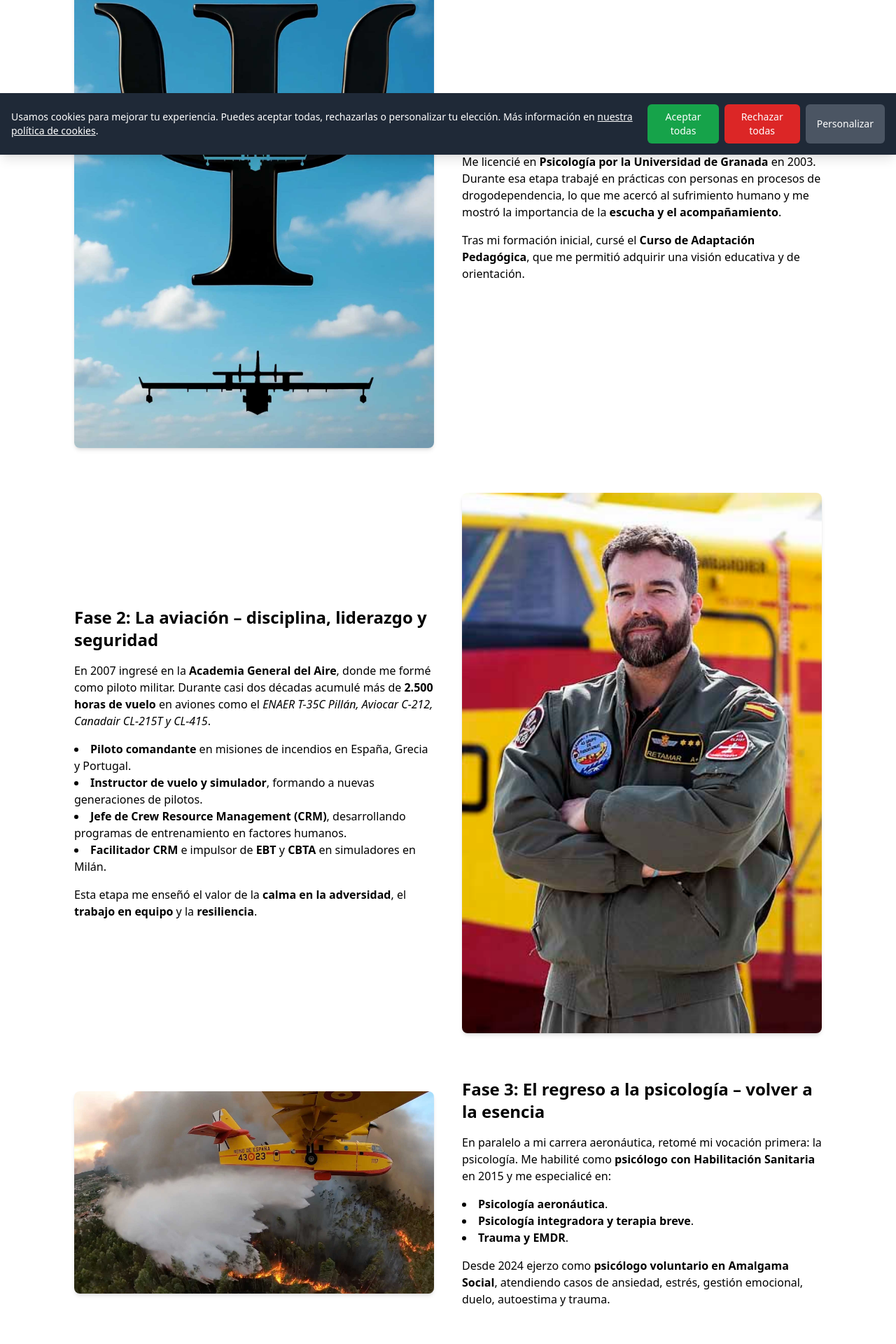
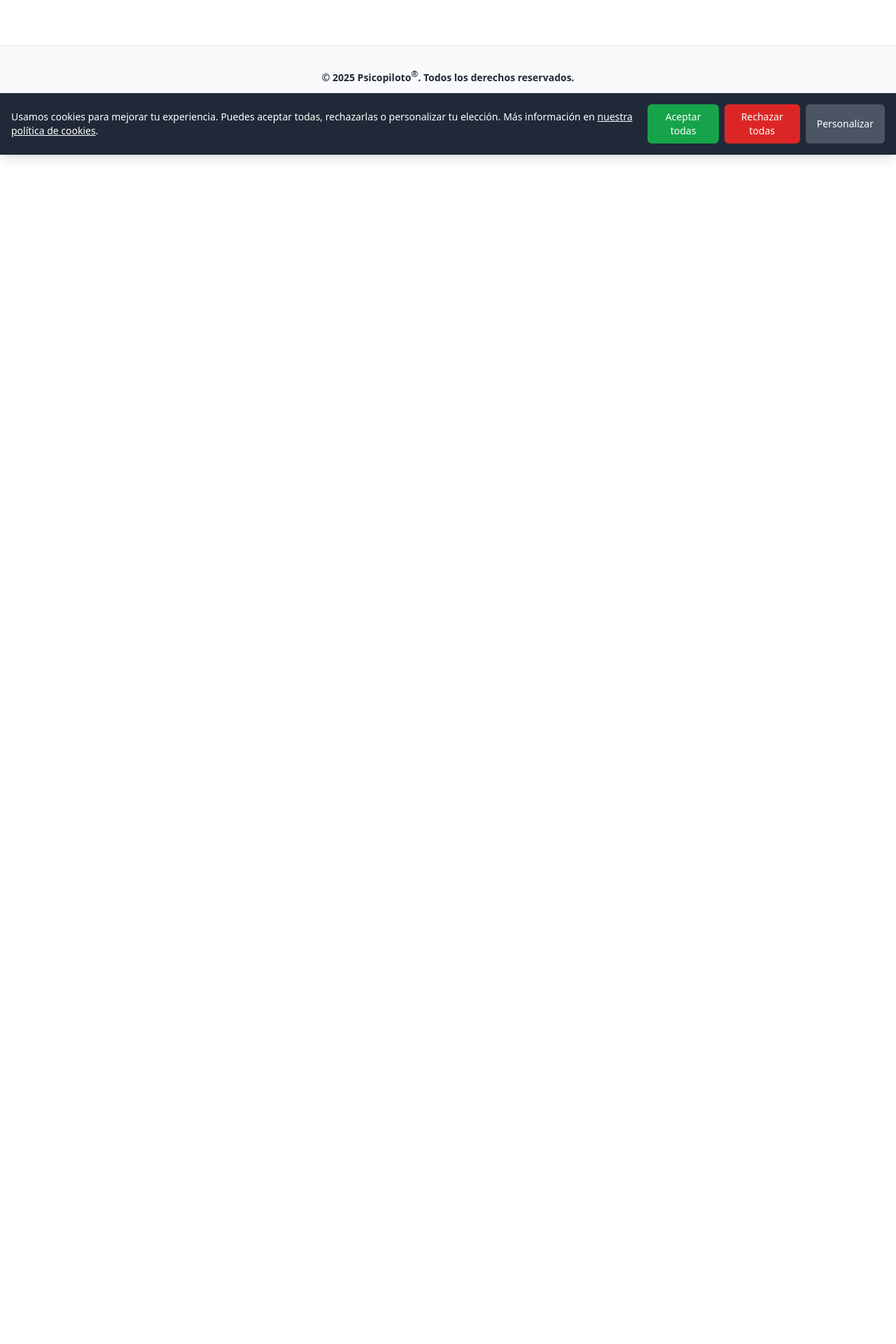
Before and after one commit to psicopiloto/psicopilotopage1, a Next.js app: page /sobre-mi in a window 1280 px wide. Shown: the part 579-2499 px from the top of the page at 70% size. After the commit the page ends 800 px from the top, so only its background shows below. Built offline with nearby package versions, Linux system fonts and the light colour scheme.

Commit message:
Update sobre-mi.js

```diff
--- a/pages/sobre-mi.js
+++ b/pages/sobre-mi.js
@@ -2,10 +2,39 @@ import Nav from "../components/Nav";
 import Footer from "../components/Footer";
 import Image from "next/image";
 import Link from "next/link";
+import { NextSeo } from "next-seo";
 
 export default function SobreMi() {
   return (
     <div className="min-h-screen flex flex-col">
+      <NextSeo
+        title="Sobre mí | Psicopiloto"
+        description="Soy psicólogo con habilitación sanitaria y piloto militar. En Psicopiloto uno la aviación y la psicología para ayudarte a manejar la ansiedad, el estrés, el trauma y recuperar tu confianza."
+        canonical="https://www.psicopiloto.com/sobre-mi"
+        openGraph={{
+          url: "https://www.psicopiloto.com/sobre-mi",
+          title: "Sobre mí | Psicopiloto",
+          description:
+            "Conoce mi trayectoria como psicólogo y piloto militar. Descubre cómo combino aviación y psicología para ofrecerte un enfoque único en ansiedad, autoestima, trauma y terapia.",
+          images: [
+            {
+              url: "https://www.psicopiloto.com/og-sobre-mi.jpg", // ⚡ pon aquí tu imagen OG real
+              width: 1200,
+              height: 630,
+              alt: "Sobre mí - Psicopiloto",
+            },
+          ],
+          siteName: "Psicopiloto",
+        }}
+        additionalMetaTags={[
+          {
+            name: "keywords",
+            content:
+              "psicólogo Granada, psicólogo online, ansiedad, autoestima, trauma, terapia EMDR, psicología aeronáutica, piloto militar",
+          },
+        ]}
+      />
+
       <Nav />
       <main className="flex-grow pt-20 pb-16">
         <div className="container mx-auto px-4 max-w-5xl">
@@ -21,12 +50,13 @@ export default function SobreMi() {
                   Mi nombre es <strong>[Tu Nombre]</strong> y soy{" "}
                   <strong>psicólogo con Habilitación Sanitaria</strong> y{" "}
                   <strong>piloto militar</strong>. El proyecto{" "}
-                  <strong>Psicopiloto</strong> nace de la unión de mis dos pasiones:
-                  la <strong>aviación</strong> y la <strong>psicología</strong>.
+                  <strong>Psicopiloto</strong> nace de la unión de mis dos
+                  pasiones: la <strong>aviación</strong> y la{" "}
+                  <strong>psicología</strong>.
                 </p>
                 <p className="mt-4">
-                  A lo largo de mi vida he aprendido que tanto en el aire como en tierra,
-                  la clave para afrontar las turbulencias está en la{" "}
+                  A lo largo de mi vida he aprendido que tanto en el aire como
+                  en tierra, la clave para afrontar las turbulencias está en la{" "}
                   <strong>preparación mental</strong>, la{" "}
                   <strong>gestión de las emociones</strong> y la{" "}
                   <strong>toma de decisiones bajo presión</strong>.
@@ -42,148 +72,8 @@ export default function SobreMi() {
             </div>
           </section>
 
-          {/* Fase 1 */}
-          <section className="mb-16">
-            <div className="grid md:grid-cols-2 gap-10 items-center">
-              <Image
-                src="/sobre2.jpg"
-                alt="Vocación por la psicología"
-                width={600}
-                height={400}
-                className="rounded-lg shadow-md order-2 md:order-1"
-              />
-              <div className="order-1 md:order-2">
-                <h2 className="text-2xl font-semibold mb-4">
-                  Fase 1: El inicio – vocación por la psicología
-                </h2>
-                <p>
-                  Me licencié en <strong>Psicología por la Universidad de Granada</strong> en 2003.
-                  Durante esa etapa trabajé en prácticas con personas en procesos de drogodependencia,
-                  lo que me acercó al sufrimiento humano y me mostró la importancia de la{" "}
-                  <strong>escucha y el acompañamiento</strong>.
-                </p>
-                <p className="mt-4">
-                  Tras mi formación inicial, cursé el{" "}
-                  <strong>Curso de Adaptación Pedagógica</strong>, que me permitió adquirir una visión educativa y de orientación.
-                </p>
-              </div>
-            </div>
-          </section>
-
-          {/* Fase 2 */}
-          <section className="mb-16">
-            <div className="grid md:grid-cols-2 gap-10 items-center">
-              <div>
-                <h2 className="text-2xl font-semibold mb-4">
-                  Fase 2: La aviación – disciplina, liderazgo y seguridad
-                </h2>
-                <p>
-                  En 2007 ingresé en la <strong>Academia General del Aire</strong>, donde me formé como piloto militar.
-                  Durante casi dos décadas acumulé más de <strong>2.500 horas de vuelo</strong> en aviones como el{" "}
-                  <em>ENAER T-35C Pillán, Aviocar C-212, Canadair CL-215T y CL-415</em>.
-                </p>
-                <ul className="list-disc list-inside mt-4">
-                  <li><strong>Piloto comandante</strong> en misiones de incendios en España, Grecia y Portugal.</li>
-                  <li><strong>Instructor de vuelo y simulador</strong>, formando a nuevas generaciones de pilotos.</li>
-                  <li><strong>Jefe de Crew Resource Management (CRM)</strong>, desarrollando programas de entrenamiento en factores humanos.</li>
-                  <li><strong>Facilitador CRM</strong> e impulsor de <strong>EBT</strong> y <strong>CBTA</strong> en simuladores en Milán.</li>
-                </ul>
-                <p className="mt-4">
-                  Esta etapa me enseñó el valor de la <strong>calma en la adversidad</strong>,
-                  el <strong>trabajo en equipo</strong> y la <strong>resiliencia</strong>.
-                </p>
-              </div>
-              <Image
-                src="/sobre3.jpg"
-                alt="Psicología y aviación unidas"
-                width={600}
-                height={400}
-                className="rounded-lg shadow-md"
-              />
-            </div>
-          </section>
-
-          {/* Fase 3 */}
-          <section className="mb-16">
-            <div className="grid md:grid-cols-2 gap-10 items-center">
-              <Image
-                src="/sobre1.jpg"
-                alt="Psicólogo con habilitación sanitaria"
-                width={600}
-                height={400}
-                className="rounded-lg shadow-md order-2 md:order-1"
-              />
-              <div className="order-1 md:order-2">
-                <h2 className="text-2xl font-semibold mb-4">
-                  Fase 3: El regreso a la psicología – volver a la esencia
-                </h2>
-                <p>
-                  En paralelo a mi carrera aeronáutica, retomé mi vocación primera: la psicología.
-                  Me habilité como <strong>psicólogo con Habilitación Sanitaria</strong> en 2015 y me especialicé en:
-                </p>
-                <ul className="list-disc list-inside mt-4">
-                  <li><strong>Psicología aeronáutica</strong>.</li>
-                  <li><strong>Psicología integradora y terapia breve</strong>.</li>
-                  <li><strong>Trauma y EMDR</strong>.</li>
-                </ul>
-                <p className="mt-4">
-                  Desde 2024 ejerzo como <strong>psicólogo voluntario en Amalgama Social</strong>, atendiendo casos de ansiedad,
-                  estrés, gestión emocional, duelo, autoestima y trauma.
-                </p>
-              </div>
-            </div>
-          </section>
-
-          {/* Fase 4 */}
-          <section className="mb-16">
-            <div className="grid md:grid-cols-2 gap-10 items-center">
-              <div>
-                <h2 className="text-2xl font-semibold mb-4">
-                  Fase 4: El voluntariado – la parte más humana
-                </h2>
-                <p>
-                  El voluntariado ha sido siempre un pilar en mi vida. En mi juventud colaboré con{" "}
-                  <strong>Solidarios para el Desarrollo</strong>, trabajando con personas mayores en fases iniciales de demencia.
-                </p>
-                <p className="mt-4">
-                  Más tarde, en 2019, cofundé <strong>Edades Granada</strong>, dedicada al cuidado de personas mayores y ayuda a domicilio.
-                </p>
-                <p className="mt-4">
-                  Estas experiencias me han recordado que detrás de cada historia hay alguien que merece ser escuchado con respeto y cercanía.
-                </p>
-              </div>
-              <Image
-                src="/sobre2.jpg"
-                alt="Voluntariado y atención humana"
-                width={600}
-                height={400}
-                className="rounded-lg shadow-md"
-              />
-            </div>
-          </section>
-
-          {/* Hoy */}
-          <section>
-            <h2 className="text-2xl font-semibold mb-4">Hoy: Psicopiloto</h2>
-            <p>
-              Hoy, en <strong>Psicopiloto</strong>, uno lo aprendido en la aviación con la psicología para ofrecer un acompañamiento diferente.
-              Si en la cabina de un avión entrenábamos la mente para afrontar lo inesperado y mantener la seguridad,
-              en la terapia aplico esa misma filosofía: ayudarte a ganar <strong>confianza</strong>, manejar la <strong>ansiedad</strong>
-              y recuperar el <strong>control de tu vida</strong>.
-            </p>
-            <p className="mt-4">
-              Porque todos merecemos <strong>volar con seguridad</strong>, también en su propio camino personal.
-            </p>
-          </section>
-
-          {/* Call to action */}
-          <div className="mt-12 text-center">
-            <Link href="/contacto">
-              <span className="px-6 py-3 bg-softorange-500 text-white rounded-lg text-lg font-semibold shadow hover:bg-softorange-600 transition">
-                Reserva tu primera consulta
-              </span>
-            </Link>
-          </div>
+          {/* El resto de tu contenido se mantiene igual */}
+          {/* ... */}
         </div>
       </main>
       <Footer />
```
